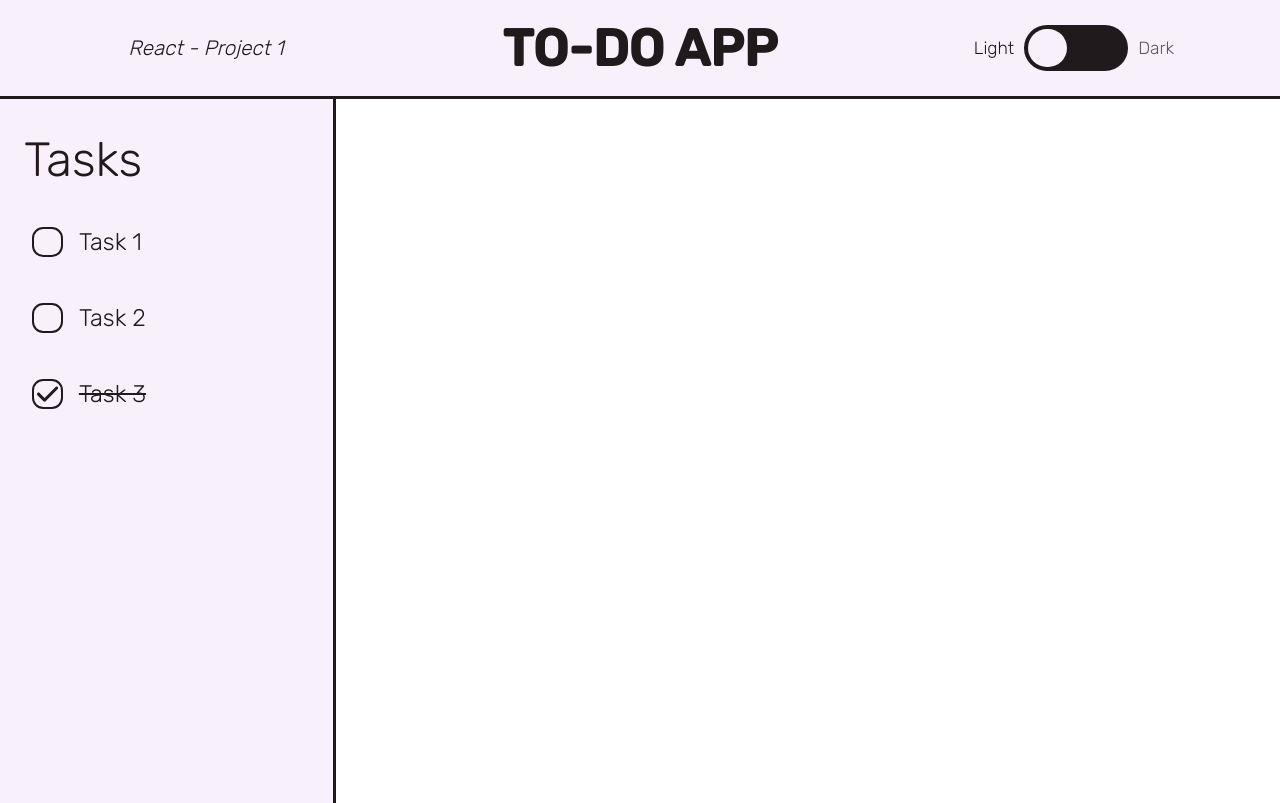
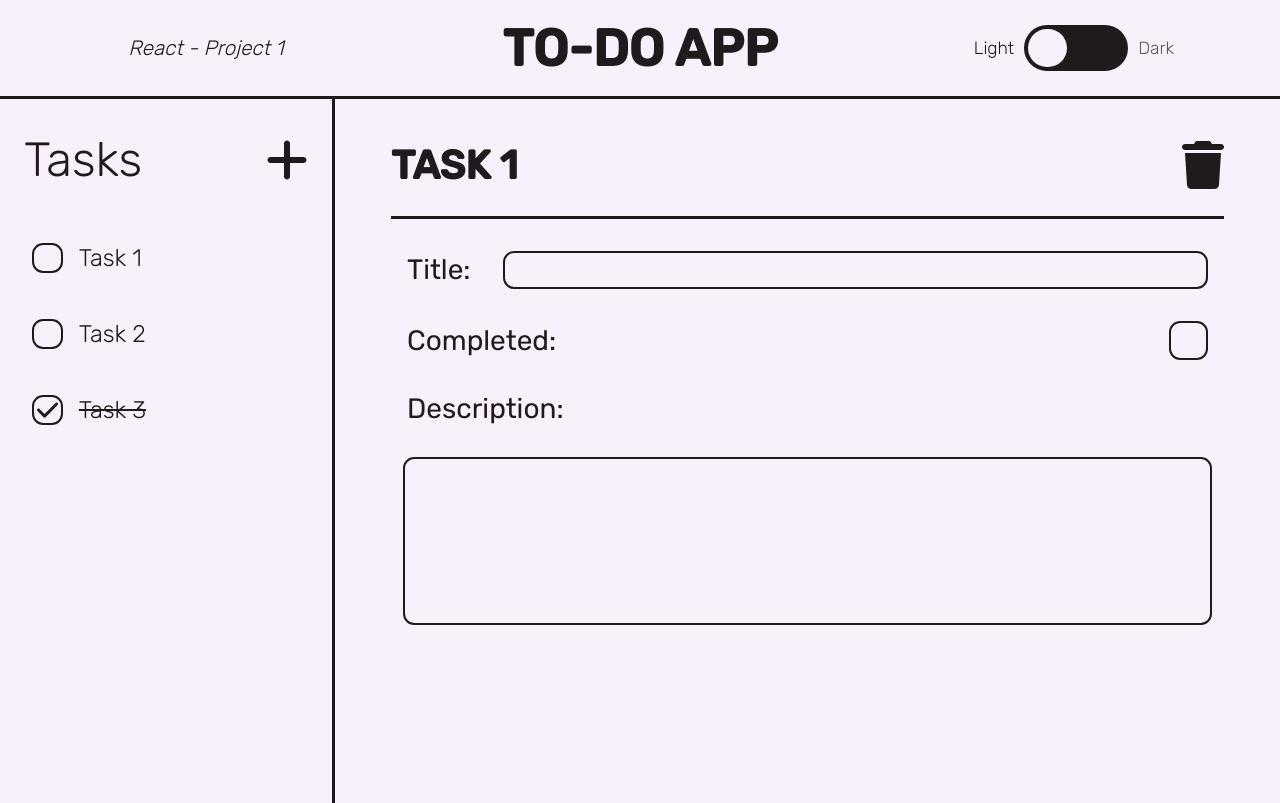
Before and after one commit to omar-ezeldin/react-todo-app, a React (Vite) app: page / in a window 1280 px wide. Built offline with nearby package versions, Linux system fonts and the light colour scheme.

Commit message:
Added the task editing section
- Added the task editing section
- Finished Desktop mode styling
- Added dark theme to everything
- Modified some styles with the body to prevent the default selection styling

```diff
--- a/index.html
+++ b/index.html
@@ -6,7 +6,7 @@
     <meta name="viewport" content="width=device-width, initial-scale=1.0" />
     <title>To-do App</title>
   </head>
-  <body>
+  <body class="noSelect">
     <div id="root"></div>
     <script type="module" src="/src/main.jsx"></script>
   </body>
--- a/src/App.css
+++ b/src/App.css
@@ -9,7 +9,11 @@ html, body {
   margin: 0;
   padding: 0;
   font-family: 'Rubik', Arial, Helvetica, sans-serif;
-  /* overflow: hidden; */
+  overflow: hidden;
+}
+
+.container {
+  display: flex;
 }
 
 .noSelect {
@@ -125,13 +129,32 @@ nav.dark {
 
 /* Task Section */
 
+.task-section-header {
+  display: flex;
+  align-items: center;
+  justify-content: space-between;
+  margin: 0 1.5rem;
+}
+
+.task-section-header > .plus {
+  height: 6vh;
+  cursor: pointer;
+}
+
+.task-section-header > .plus.light {fill: var(--black);}
+.task-section-header > .plus.dark {fill: var(--white);}
+
 .task-section {
   height: 88vh;
   width: 26vw;
   display: flex;
   flex-direction: column;
   overflow-y: scroll;
+  -ms-overflow-style: none;
+  scrollbar-width: none;
 }
+
+.task-section::-webkit-scrollbar {display: none;}
 
 .task-section.light {
   background-color: var(--white);
@@ -146,7 +169,7 @@ nav.dark {
 .task-section-title {
   font-size: 3rem;
   font-weight: 300;
-  margin: 2rem 1.5rem 1rem;
+  margin: 2rem 0;
 }
 
 .task-section-title.light {color: var(--black);}
@@ -188,8 +211,144 @@ nav.dark {
 .checkmark.light {fill: var(--black);}
 .checkmark.dark {fill: var(--white);}
 
+/* Editing section */
+
+.editing-section {
+  background-color: var(--white);
+  color: var(--black);
+  width: 74vw;
+  height: 88vh;
+}
+
+.editing-section.light {background-color: var(--white); color: var(--black);}
+.editing-section.dark {background-color: var(--black); color: var(--white);}
+
+.editing-section-header {
+  display: flex;
+  align-items: center;
+  justify-content: space-between;
+  margin: 1rem 3.5rem 1rem;
+}
+
+.editing-section-header.light{border-bottom: 0.20rem solid var(--black);}
+.editing-section-header.dark{border-bottom: 0.20rem solid var(--white);}
+
+.editing-section-title {
+  text-transform: uppercase;
+  font-size: 2.5rem;
+}
+
+.trash {
+  height: 6vh;
+  cursor: pointer;
+}
+
+.trash.light {fill: var(--black)}
+.trash.dark {fill: var(--white)}
+
+.editing-section-body {
+  display: flex;
+  flex-direction: column;
+}
+
+.input-group > label {
+  font-size: 1.75rem;
+}
+
+.input-group {
+  margin: 1rem 4.5rem;
+  display: flex;
+  align-items: center;
+  gap: 2rem;
+}
+
+.input-group.title > input {
+  width: 100%;
+  height: 2rem;
+  border-radius: 0.70rem;
+  font-size: 1.70rem;
+  font-family: 'Rubik', Arial, Helvetica, sans-serif;
+  font-weight: 300;
+  text-indent: 10px;
+}
+
+.input-group.title > input.light:focus {outline: 0.2rem solid lightblue;}
+
+.input-group.title > input.dark:focus {outline: 0.2rem solid #0093d4;}
+
+.input-group.title > input.dark {
+  border: 0.125rem solid var(--white);
+  background-color: var(--white);
+}
+
+.input-group.title > input.light {
+  border: 0.125rem solid var(--black);
+  background-color: transparent;
+}
+
+.input-group.completed {
+  justify-content: space-between;
+}
+
+.input-group.completed > .checkbox {
+  height: 2.2rem;
+  aspect-ratio: 1 / 1;
+  border-radius: 0.70rem;
+  cursor: pointer;
+  display: flex;
+  align-items: center;
+  justify-content: center;
+}
+
+.input-group.completed > .checkbox.light {
+  border: 0.125rem solid var(--black);
+  background-color: transparent;
+}
+
+.input-group.completed > .checkbox.dark {
+  border: 0.125rem solid var(--white);
+  background-color: var(--white);
+}
+
+.input-group.completed > .checkbox > .checkmark {
+  display: none;
+  fill: var(--black);
+}
+
+.input-group.completed > .checkbox > .checkmark.active {
+  display: block;
+}
+
+.input-group.description {
+  flex-direction: column;
+}
+
+.input-group.description > label {
+  align-self: flex-start;
+}
+
+.input-group.description > textarea {
+  resize: none;
+  height: 20vh;
+  width: 100%;
+  border-radius: 0.70rem;
+  background-color: var(--white);
+  font-size: 1.25rem;
+  font-family: 'Rubik', Arial, Helvetica, sans-serif;
+  font-weight: 300;
+  text-indent: 10px;
+  overflow-y: auto;
+  -ms-overflow-style: none;
+  scrollbar-width: none;
+}
+
+.input-group.description > textarea::-webkit-scrollbar {display: none;}
 
 
+.input-group.description > textarea.light {border: 0.125rem solid var(--black);}
+.input-group.description > textarea.dark {border: 0.125rem solid var(--white);}
+.input-group.description > textarea.light:focus {outline: 0.2rem solid lightblue;}
+.input-group.description > textarea.dark:focus {outline: 0.2rem solid #0093d4;}
 
 @media screen and (max-width: 800px) {
 
@@ -217,6 +376,6 @@ nav.dark {
   }
 
   .task-section {
-    width: 100%
+    width: 100%;
   }
 }
--- a/src/App.jsx
+++ b/src/App.jsx
@@ -1,19 +1,21 @@
 import './App.css'
+import { EditingSection } from './components/EditingSection'
 import { Header } from './components/Header'
 import { TaskSection } from './components/TaskSection'
 import { TasksProvider } from './context/taskContext'
-import { ThemeProvider, useThemeUpdate } from './context/themeContext'
+import { ThemeProvider } from './context/themeContext'
 
 
 function App() {
-  // const toggleTheme = useThemeUpdate()
-
     return (
     <>
       <TasksProvider>
         <ThemeProvider>
           <Header />
-          <TaskSection />
+            <div className="container">
+              <TaskSection />
+              <EditingSection />
+            </div>
         </ThemeProvider>
       </TasksProvider>
     </>
--- /dev/null
+++ b/src/components/EditingSection.jsx
@@ -0,0 +1,31 @@
+import { useTheme } from "../context/themeContext"
+
+export function EditingSection() {
+    let darkTheme = useTheme()
+    let trash = <svg className={`trash ${darkTheme ? "dark" : "light"}`} xmlns="http://www.w3.org/2000/svg" viewBox="0 0 448 512"><path d="M135.2 17.7L128 32H32C14.3 32 0 46.3 0 64S14.3 96 32 96H416c17.7 0 32-14.3 32-32s-14.3-32-32-32H320l-7.2-14.3C307.4 6.8 296.3 0 284.2 0H163.8c-12.1 0-23.2 6.8-28.6 17.7zM416 128H32L53.2 467c1.6 25.3 22.6 45 47.9 45H346.9c25.3 0 46.3-19.7 47.9-45L416 128z"/></svg>
+    let checkmark = <svg className={`checkmark`} xmlns="http://www.w3.org/2000/svg" viewBox="0 0 448 512"><path d="M438.6 105.4c12.5 12.5 12.5 32.8 0 45.3l-256 256c-12.5 12.5-32.8 12.5-45.3 0l-128-128c-12.5-12.5-12.5-32.8 0-45.3s32.8-12.5 45.3 0L160 338.7 393.4 105.4c12.5-12.5 32.8-12.5 45.3 0z"/></svg>
+
+
+    return (
+        <div className={`editing-section ${darkTheme ? "dark" : "light"}`}>
+            <div className={`editing-section-header ${darkTheme ? "dark" : "light"}`}>
+                <h1 className="editing-section-title">Task 1</h1>
+                {trash}
+            </div>
+            <div className="editing-section-body">
+                <div className="input-group title">
+                    <label htmlFor="title">Title:</label>
+                    <input className={darkTheme ? "dark" : "light"} id="title" type="text" />
+                </div>
+                <div className="input-group completed">
+                    <label>Completed:</label>
+                    <div className={`checkbox ${darkTheme ? "dark" : "light"}`}>{checkmark}</div>
+                </div>
+                <div className="input-group description">
+                    <label htmlFor="description">Description:</label>
+                    <textarea className={darkTheme ? "dark" : "light"} id="description"></textarea>
+                </div>
+            </div>
+        </div>
+    )
+}
--- a/src/components/Task.jsx
+++ b/src/components/Task.jsx
@@ -1,7 +1,6 @@
 import { useTheme } from "../context/themeContext"
 
 export function Task(props) {
-    const checkmark = <svg xmlns="http://www.w3.org/2000/svg" viewBox="0 0 448 512"><path d="M438.6 105.4c12.5 12.5 12.5 32.8 0 45.3l-256 256c-12.5 12.5-32.8 12.5-45.3 0l-128-128c-12.5-12.5-12.5-32.8 0-45.3s32.8-12.5 45.3 0L160 338.7 393.4 105.4c12.5-12.5 32.8-12.5 45.3 0z"/></svg>
     let darkTheme = useTheme()
     let {title, isCompleted} = props
 
--- a/src/components/TaskSection.jsx
+++ b/src/components/TaskSection.jsx
@@ -10,7 +10,10 @@ export function TaskSection() {
 
     return (
         <div className={`task-section ${darkTheme ? "dark" : "light"}`}>
-            <h2 className={`task-section-title ${darkTheme ? "dark" : "light"}`}>Tasks</h2>
+            <div className="task-section-header">
+                <h2 className={`task-section-title ${darkTheme ? "dark" : "light"}`}>Tasks</h2>
+                <svg class={`plus ${darkTheme ? "dark" : "light"}`} xmlns="http://www.w3.org/2000/svg" viewBox="0 0 448 512"><path d="M256 80c0-17.7-14.3-32-32-32s-32 14.3-32 32V224H48c-17.7 0-32 14.3-32 32s14.3 32 32 32H192V432c0 17.7 14.3 32 32 32s32-14.3 32-32V288H400c17.7 0 32-14.3 32-32s-14.3-32-32-32H256V80z"/></svg>
+            </div>
             {taskElements}
         </div>
     )
```
